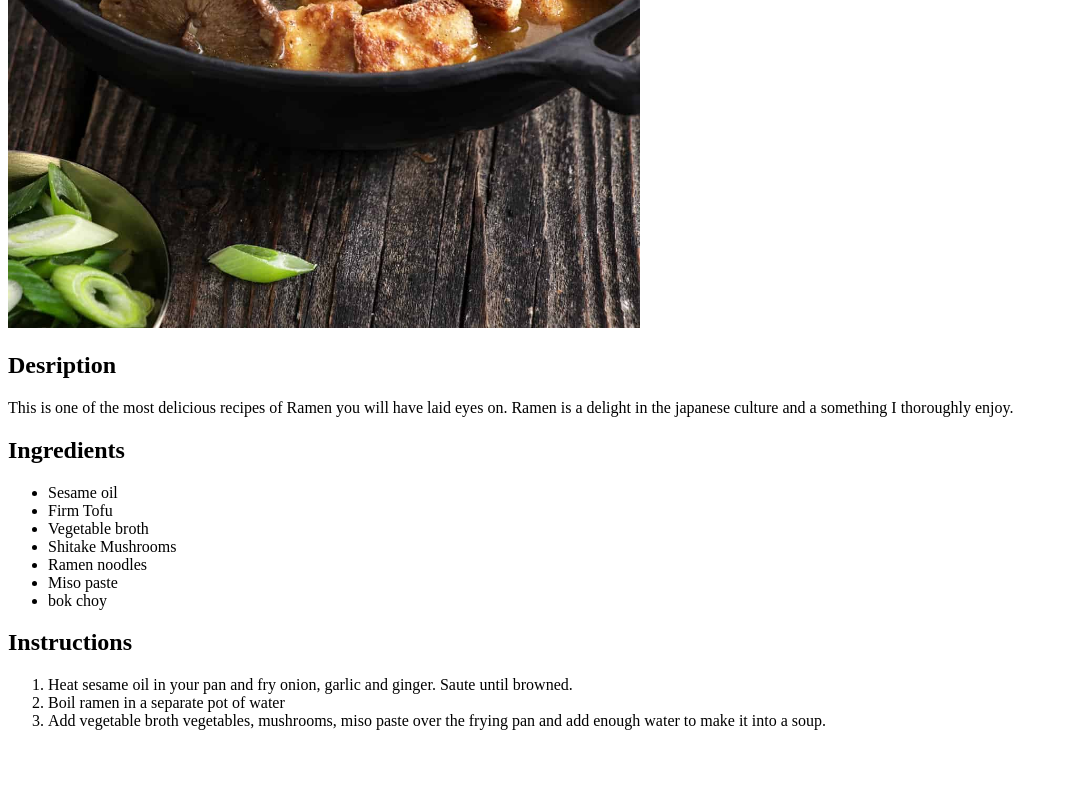
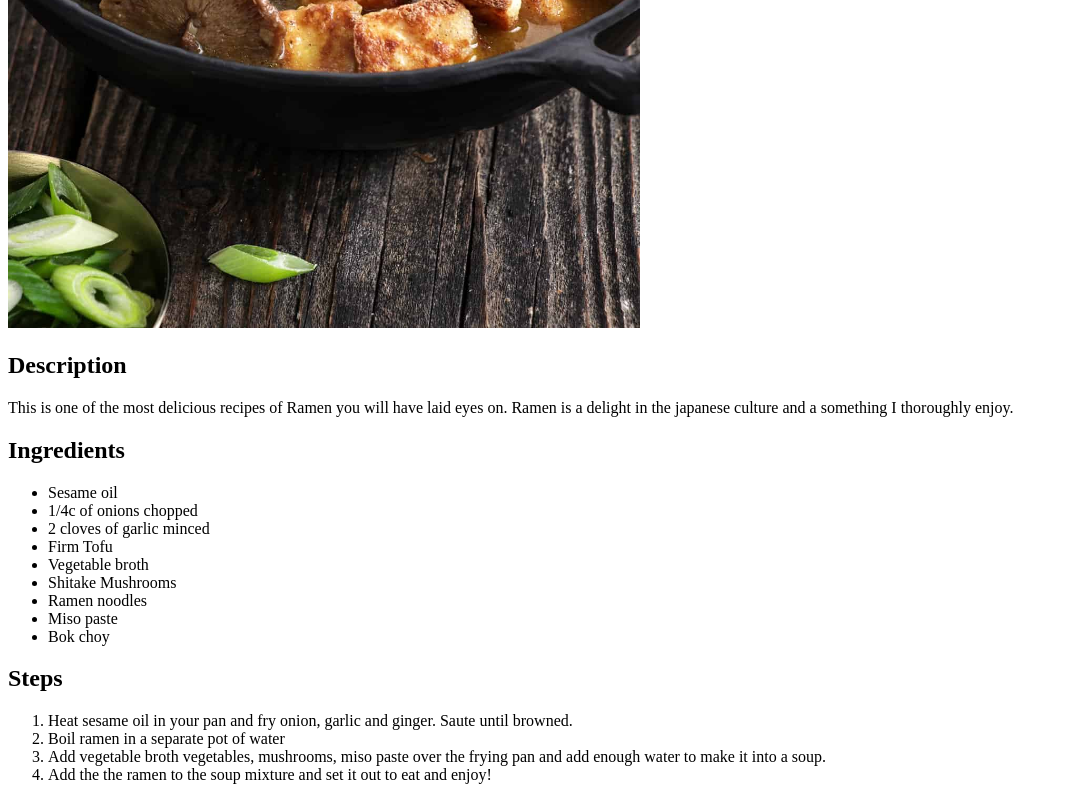
Before and after one commit to ermoniO/odin-recipes, a plain HTML site: page recipes/ramen.html in a window 1280 px wide. Shown: the part 700-1500 px from the top of the page, without its empty margins (0-1068 px from the left). Before the commit the page ends 1446 px from the top, so only its background shows below. Drawn offline with Linux system fonts and the light colour scheme.

Commit message:
Finish instructions and add more ingredients.

```diff
--- a/recipes/ramen.html
+++ b/recipes/ramen.html
@@ -9,27 +9,30 @@
 
         <img src="../pictures/veganramen.jpeg" alt="Bowl of delicious vegan ramen" height="50%" width=50%>
 
-        <h2> Desription</h2>
+        <h2> Description</h2>
         <p> This is one of the most delicious recipes of Ramen you will have laid eyes on. Ramen is a delight
             in the japanese culture and a something I thoroughly enjoy. </p>
 
         <h2>Ingredients</h2>
         <ul>
             <li>Sesame oil</li>
+            <li>1/4c of onions chopped </li>
+            <li>2 cloves of garlic minced</li>
             <li>Firm Tofu</li>
             <li>Vegetable broth</li>
             <li>Shitake Mushrooms</li>
             <li>Ramen noodles</li>
             <li>Miso paste</li>
-            <li>bok choy</li>
+            <li>Bok choy</li>
         </ul>
 
-        <h2>Instructions</h2>
+        <h2>Steps</h2>
         <ol>
             <li>Heat sesame oil in your pan and fry onion, garlic and ginger. Saute until browned.</li>
             <li>Boil ramen in a separate pot of water</li>
             <li>Add vegetable broth vegetables, mushrooms, miso paste over the frying pan and add enough water
                 to make it into a soup.</li>
+            <li>Add the the ramen to the soup mixture and set it out to eat and enjoy!</li>
         </ol>
     </body>
 
```
